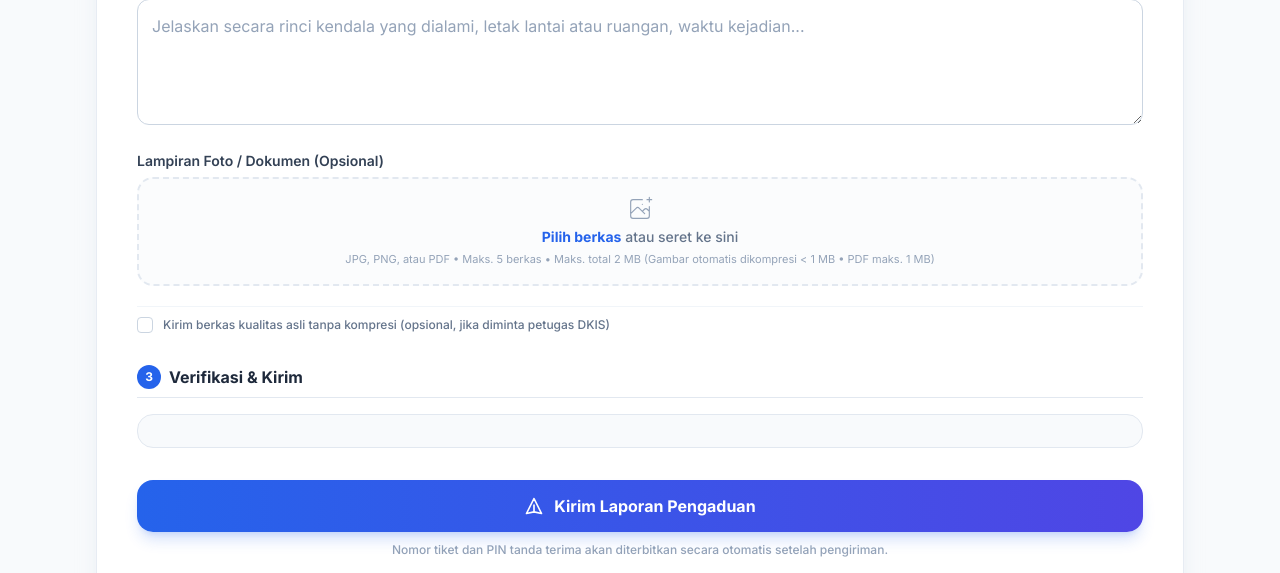
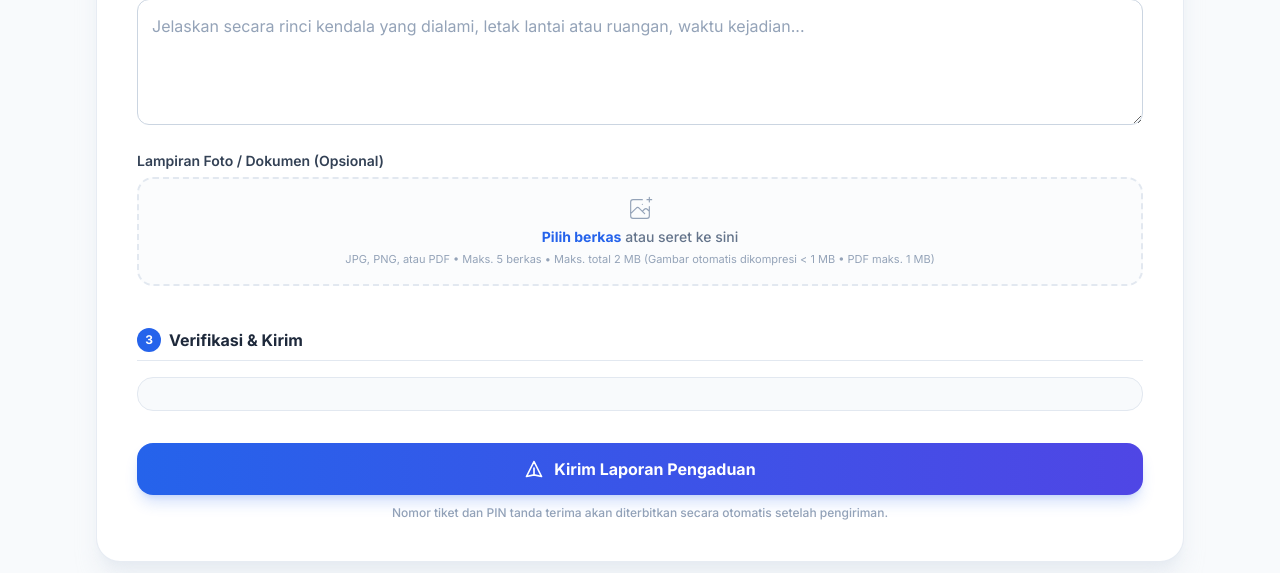
Before and after one commit to Shiraori19/Sistem-Ticketing, a Laravel app: page / in a window 1280 px wide. Shown: the part 995-1568 px from the top of the page. Run offline with Laravel 10, Linux system fonts and the light colour scheme; data comes from the database, SQL or seed files in the repository; data that the repository does not hold is empty; style sheets or scripts are compiled from the project's sources; parts of the project's set-up code (start-up, migrations or seed data) failed here and were passed over; some libraries are stand-ins or nearby versions.

Commit message:
security: hapus opsi kualitas asli tanpa kompresi (is_raw) untuk menutup celah bypass validasi ukuran berkas

```diff
--- a/app/Http/Controllers/PublicTicketController.php
+++ b/app/Http/Controllers/PublicTicketController.php
@@ -113,7 +113,6 @@ class PublicTicketController extends Controller
                             'ticket' => $ticket,
                             'kategori_field' => 'lampiran_pelapor',
                             'allowed_categories' => ['image', 'pdf'],
-                            'is_raw' => $request->boolean('is_raw_upload'),
                         ]
                     );
                     $finalPaths[] = $uploadResult['path'];
--- a/app/Services/SecureUploadService.php
+++ b/app/Services/SecureUploadService.php
@@ -428,8 +428,8 @@ class SecureUploadService
 
     /**
      * Sanitasi Gambar: Decode lalu Encode ulang dengan GD (Membersihkan EXIF, GPS, Muatan Tersembunyi)
-     * Otomatis mengompresi dan menurunkan resolusi ke ukuran di bawah 1 MB (Maksimal 1920px),
-     * kecuali opsi 'is_raw' bernilai true (atas permintaan forensik keamanan DKIS).
+     * Otomatis mengompresi dan menurunkan resolusi ke ukuran di bawah 1 MB (Maksimal 1920px).
+     * Kompresi selalu diterapkan tanpa pengecualian.
      */
     public function sanitizeImage(string $path, string $ext, array $options = []): string
     {
@@ -457,23 +457,9 @@ class SecureUploadService
             throw new InvalidArgumentException("Dimensi gambar ({$width}x{$height} piksel) melebihi batas maksimum {$maxWidth}x{$maxHeight}.");
         }
 
-        $isRaw = (bool) ($options['is_raw'] ?? false);
         $tempPath = tempnam(sys_get_temp_dir(), 'sec_img_');
 
-        // Jika opsi "Kualitas Asli" aktif (misal investigasi insiden DKIS), pertahankan dimensi asli
-        if ($isRaw) {
-            if ($ext === 'png') {
-                imagealphablending($image, false);
-                imagesavealpha($image, true);
-                imagepng($image, $tempPath, 8);
-            } else {
-                imagejpeg($image, $tempPath, 88);
-            }
-            imagedestroy($image);
-            return $tempPath;
-        }
-
-        // Mode Standar (Otomatis Kompresi di bawah 1 MB)
+        // Mode Standar (Selalu Kompresi, tidak ada bypass kualitas asli)
         // 1. Resample gambar ke resolusi optimal (maksimal 1920px pada sisi terpanjang)
         $targetDim = 1920;
         $workImage = $image;
--- a/public/js/secure-client-upload.js
+++ b/public/js/secure-client-upload.js
@@ -273,10 +273,9 @@
         /**
          * Pasang penanganan otomatis pada form formulir unggahan
          */
-        attachToForm: function (fileInputId, previewContainerId, rawCheckboxId) {
+        attachToForm: function (fileInputId, previewContainerId) {
             var fileInput = document.getElementById(fileInputId);
             var container = document.getElementById(previewContainerId);
-            var rawCheckbox = rawCheckboxId ? document.getElementById(rawCheckboxId) : null;
 
             if (!fileInput) return;
 
@@ -287,7 +286,6 @@
                     return;
                 }
 
-                var isRaw = rawCheckbox && rawCheckbox.checked;
                 var dt = new DataTransfer();
 
                 if (container) {
@@ -310,7 +308,7 @@
                     var originalSize = f.size;
                     var processedFile = f;
 
-                    if (!isRaw && f.type.match(/^image\/(jpeg|png|jpg)$/i)) {
+                    if (f.type.match(/^image\/(jpeg|png|jpg)$/i)) {
                         processedFile = await SecureClientUpload.compressImage(f);
                     }
 
@@ -332,7 +330,6 @@
                     summaryHtml += '<div class="flex items-center justify-between text-xs p-2 bg-slate-50 border border-slate-200 rounded-lg">' +
                         '<div class="truncate max-w-[200px] sm:max-w-[320px] font-mono text-slate-700 font-medium">📎 ' + f.name + '</div>' +
                         '<div class="text-right text-[11px] text-slate-500 whitespace-nowrap">' +
-                        (isRaw ? '<span class="text-amber-700 font-semibold">(Unggah Asli) </span>' : '') +
                         sizeBefore + (originalSize !== processedFile.size ? ' → ' + sizeAfter : '') + savings +
                         '</div></div>';
                 }
--- a/resources/views/public/index.blade.php
+++ b/resources/views/public/index.blade.php
@@ -469,14 +469,7 @@
                                 <!-- Chips / Pills Berkas Terpilih -->
                                 <div id="file-list-preview" class="mt-2.5 flex flex-wrap gap-2"></div>
 
-                                <!-- Opsi Unggah Kualitas Asli -->
-                                <div class="mt-2.5 pt-2.5 border-t border-slate-100">
-                                    <label class="flex items-center gap-2.5 cursor-pointer text-slate-700 select-none hover:text-blue-900">
-                                        <input type="checkbox" id="checkbox-raw-upload" name="is_raw_upload" value="1"
-                                            class="w-4 h-4 rounded border-slate-300 text-blue-600 focus:ring-blue-500 cursor-pointer">
-                                        <span class="text-xs text-slate-500 font-medium">Kirim berkas kualitas asli tanpa kompresi (opsional, jika diminta petugas DKIS)</span>
-                                    </label>
-                                </div>
+
                             </div>
                         </div>
                     </div>
@@ -2413,14 +2406,13 @@
         }
     }
 
-    // Helper: Kompresi Gambar Klien (HTML5 Canvas) ke < 1 MB jika opsi Kualitas Asli tidak dicentang
+    // Helper: Kompresi Gambar Klien (HTML5 Canvas) ke < 1 MB
     async function compressImageIfEligible(file) {
-        const isRaw = document.getElementById('checkbox-raw-upload')?.checked;
         const ext = file.name.split('.').pop().toLowerCase();
         const isImage = ['jpg', 'jpeg', 'png'].includes(ext);
 
-        // Jika diminta kualitas asli (DKIS) atau bukan gambar (misal PDF) atau sudah di bawah 1 MB, tidak perlu kompresi kanvas
-        if (isRaw || !isImage || file.size <= 1024 * 1024) {
+        // Bukan gambar (misal PDF) atau sudah di bawah 1 MB, tidak perlu kompresi kanvas
+        if (!isImage || file.size <= 1024 * 1024) {
             file._isCompressed = false;
             return file;
         }
@@ -2545,7 +2537,7 @@
             return;
         }
 
-        // 2. Lakukan kompresi otomatis untuk gambar yang berukuran besar (> 1 MB) jika bukan mode raw
+        // 2. Lakukan kompresi otomatis untuk gambar yang berukuran besar (> 1 MB)
         const processedFiles = [];
         for (let f of validatedFiles) {
             const processed = await compressImageIfEligible(f);
```
